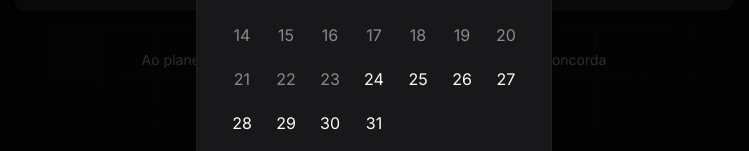
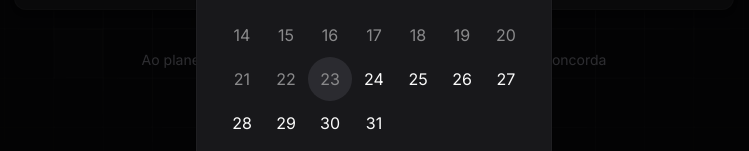
Before and after one commit to viniciuspaesberna/halo-plann.er-web, a React (Vite) app: page / in a window 1280 px wide. Both pictures are taken after typing "Sample" into the empty fields and a click on the button "Quando?". Shown: the part 445-596 px from the top of the page, without its empty margins (266-1015 px from the left). Built offline with nearby package versions, Linux system fonts and the light colour scheme.

Commit message:
style: add style to today on trip start and end date picker

```diff
--- a/src/pages/create-trip/date-picker-modal.tsx
+++ b/src/pages/create-trip/date-picker-modal.tsx
@@ -41,7 +41,7 @@ export const DatePickerModal = ({
               disabled={{ before: addDays(new Date(), 1) }}
               classNames={{
                 chevron: 'fill-lime-300',
-                today: '',
+                today: 'bg-zinc-700 rounded-full',
                 selected: 'border-none text-zinc-950 font-bold bg-lime-300 rounded-full',
                 range_start: 'bg-lime-300 border-none rounded-l-full rounded-r-none',
                 range_middle: 'bg-lime-300/40 border-none rounded-none',
```
